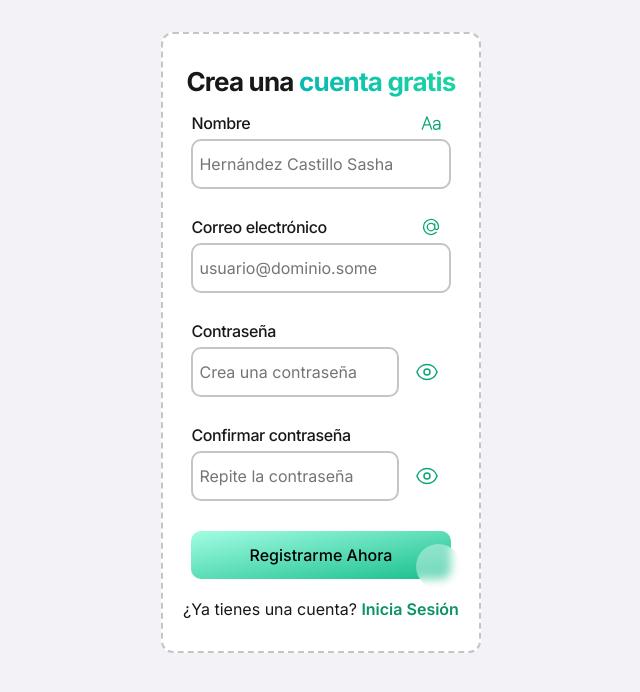
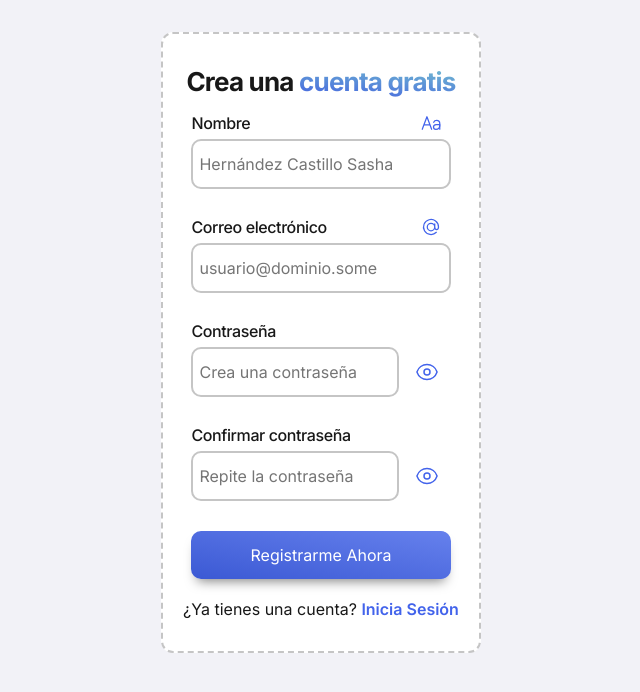
Before and after one commit to ValenciaArcega/fare, a React (Vite) app: page / in a window 1280 px wide. Both pictures are taken after a click on the button "Registrate". Shown: the top 692 px of the page, without its empty margins (319-959 px from the left). Built offline with nearby package versions, Linux system fonts and the light colour scheme; no server answers.

Commit message:
fixes: main color has been changed

```diff
--- a/src/App.css
+++ b/src/App.css
@@ -2,9 +2,10 @@
 
 :root {
   /* main colors */
-  --mainColor: #0ca678;
-  --mainColor-tint: #12b886;
-  --mainColor-shade: #099268;
+  /* --mainColor: #0ca678; */
+  --mainColor: #4263eb;
+  --mainColor-tint: #5573ed;
+  --mainColor-shade: #3b59d4;
 
   /* secondary colors */
   --black18: #181818;
@@ -41,7 +42,7 @@
   --borderInput-pass: #c5c5c5;
   --borderInput-passConfirm: #c5c5c5;
 
-  --shadow-finder: 0px 20px 18px -18px rgba(19, 144, 67, 0.2);
+  --shadow-finder: 0px 20px 18px -18px rgba(21, 91, 166, 0.2);
 }
 
 ::selection {
@@ -79,14 +80,14 @@ button {
 button,
 input {
   font-family: 'Inter', sans-serif;
-  color: var(--black18);
   background-color: var(--bg);
 }
 
 input,
 textarea {
   font-family: 'Inter', sans-serif;
-  caret-color: var(--mainColor-shade);
+  caret-color: var(--mainColor);
+  color: var(--black18);
   background-color: #fff;
 }
 
@@ -192,8 +193,8 @@ textarea {
   background: transparent;
   border: none;
   position: relative;
-  color: #1a1a1a;
   z-index: 1;
+  color: white;
   overflow: visible;
 }
 
@@ -209,13 +210,14 @@ textarea {
 
 .btn-blurCircle:hover {
   cursor: pointer;
+  color: #1c1c1c;
 }
 
 .btn-blurCircle::before {
   transform: translate(0%, 0%);
   width: 100%;
   height: 100%;
-  background: linear-gradient(to bottom right, #a3fde3, #18be8d);
+  background: linear-gradient(to top right, #3b59d4, #6681ed);
   border-radius: 10px;
 }
 
@@ -283,7 +285,7 @@ textarea {
 .task-title {
   margin-bottom: 8px;
   font-size: 20px;
-  font-weight: 600;
+  font-weight: 700;
   pointer-events: none;
   color: var(--mainColor);
 }
@@ -530,7 +532,7 @@ textarea {
 /* Home.jsx */
 .wrapper-welcomeText {
   margin-top: 72px;
-  margin-left: 18px;
+  margin-left: 16px;
   display: flex;
   flex-direction: column;
   gap: 6px;
@@ -540,13 +542,11 @@ textarea {
   letter-spacing: -1px;
   font-size: 32px;
   font-weight: 800;
-  background: radial-gradient(#00BCD4, #0ca865);
-  -webkit-background-clip: text;
-  -webkit-text-fill-color: transparent;
 }
 
 .welcomeText-p {
-  font-size: 18px;
+  font-size: 16px;
+  padding-right: 2px;
   font-weight: 500;
 }
 
@@ -641,7 +641,7 @@ textarea {
   transform: translate(0%, 0%);
   width: 100%;
   height: 100%;
-  background: linear-gradient(to bottom right, #ff9696, #ff3d3d);
+  background: linear-gradient(to bottom left, #ff8282, #ff1111);
   border-radius: 10px;
 }
 
@@ -854,15 +854,16 @@ textarea {
   margin-top: 12px;
   border-radius: 10px;
   font-size: 16px;
-  font-weight: 500;
+  font-weight: 400;
   border: none;
   outline: none;
-  color: #000;
+  color: white;
+  background: linear-gradient(to top right, #3b59d4, #6681ed);
+  box-shadow: 0 8px 12px -6px #00000080;
 }
 
 .signUp-btnRegister:hover {
   cursor: pointer;
-  box-shadow: 0px 10px 10px -7px rgba(0, 0, 0, 0.25);
 }
 
 .signUp-labelGoSignIn {
@@ -876,7 +877,7 @@ textarea {
   border: none;
   outline: none;
   background: none;
-  color: var(--mainColor-shade);
+  color: var(--mainColor) !important;
 }
 
 .signUp-btnGoSignIn:hover {
@@ -976,17 +977,16 @@ textarea {
   margin-top: 1.5rem;
   border-radius: 10px;
   font-size: 16px;
-  font-weight: 500;
+  font-weight: 400;
   border: none;
   outline: none;
-  color: #000;
-  /* background: linear-gradient(to top right, #24be71, #1cd176);
-  box-shadow: 0px 8px 12px -6px rgba(0, 0, 0, 0.2); */
+  color: white;
+  background: linear-gradient(to top right, #3b59d4, #6681ed);
+  box-shadow: 0 8px 12px -6px #00000080;
 }
 
 .login-buttonLogin:hover {
   cursor: pointer;
-  box-shadow: 0px 8px 12px -6px rgba(0, 0, 0, 0.21);
 }
 
 .login-labelBGR {
@@ -1001,7 +1001,7 @@ textarea {
   border: none;
   outline: none;
   background: none;
-  color: var(--mainColor-shade);
+  color: var(--mainColor) !important;
 }
 
 .login-BGR:hover {
@@ -1050,8 +1050,8 @@ textarea {
   display: none;
 }
 
-.gradientText-one {
-  background: linear-gradient(45deg, #07b5b5, #1ed9a1);
+.gradientText {
+  background: linear-gradient(365deg, #4463e0, #75c1cf);
   -webkit-background-clip: text;
   -webkit-text-fill-color: transparent;
 }
@@ -1076,7 +1076,7 @@ textarea {
   top: 0;
   left: 10px;
   transform: scale(1.07, 1.05) skewX(-22deg);
-  background: linear-gradient(to left, #26cf9d, #00d26a);
+  background: linear-gradient(to right, #7a94ff, #7ac1f6);
 }
 
 
--- a/src/classes/cl-appearance.jsx
+++ b/src/classes/cl-appearance.jsx
@@ -8,7 +8,7 @@ export class ClAppearance {
     btnDark.classList.add('hidden')
     btnLight.classList.remove('hidden')
 
-    this.root.setProperty('--mainColor', '#1BE0A5')
+    this.root.setProperty('--mainColor', '#5573ed')
     this.root.setProperty('--bg', '#181818')
     this.root.setProperty('--black18', '#fff');;
     this.root.setProperty('--ff', '#363636')
@@ -36,7 +36,7 @@ export class ClAppearance {
     btnLight.classList.add('hidden')
     btnDark.classList.remove('hidden')
 
-    this.root.setProperty('--mainColor', '#0ca678')
+    this.root.setProperty('--mainColor', '#4263eb')
     this.root.setProperty('--bg', '#f2f2f7')
     this.root.setProperty('--black18', '#181818')
     this.root.setProperty('--ff', '#fff')
@@ -52,7 +52,7 @@ export class ClAppearance {
     this.root.setProperty('--border-task', '#c9c9c9')
     this.root.setProperty('--bg-task', '#fff')
     // shadows
-    this.root.setProperty('--shadow-finder', '0px 20px 18px -18px rgba(19, 144, 67, 0.2)')
+    this.root.setProperty('--shadow-finder', '0px 20px 18px -18px rgba(21, 91, 166, 0.2)')
     // blur
     this.root.setProperty('--bg-blur-navBar', 'rgba(255, 255, 255, 0.4)')
   }
--- a/src/classes/cl-signIn.jsx
+++ b/src/classes/cl-signIn.jsx
@@ -3,8 +3,8 @@ export class ClSignIn {
   root = document.documentElement.style;
 
   _inputFocusIn(str, icon) {
-    this.root.setProperty(`--borderInput-signIn-${str}`, '#0ca678')
-    this.root.setProperty(`--fr-svg-${icon}`, '#0ca678')
+    this.root.setProperty(`--borderInput-signIn-${str}`, '#4263eb')
+    this.root.setProperty(`--fr-svg-${icon}`, '#4263eb')
   }
 
   _inputBlur(str, icon) {
--- a/src/components/forms/SignIn.jsx
+++ b/src/components/forms/SignIn.jsx
@@ -56,7 +56,7 @@ export function SignIn({ setIsRegistering }) {
 
       <form className="login" onSubmit={submitHandler}>
         <img className="login-img" src="login.svg" alt="" />
-        <h1 className="login-title"><span className="gradientText-one">Inicia Sesión</span></h1>
+        <h1 className="login-title"><span className="gradientText">Inicia Sesión</span></h1>
 
         <label className="login-label">Correo electrónico</label>
         <div className="signIn-wrapperInput-mail">
@@ -85,7 +85,7 @@ export function SignIn({ setIsRegistering }) {
           />
         </div>
 
-        <button className="btn-blurCircle login-buttonLogin" type="submit">Autenticarme</button>
+        <button className="login-buttonLogin" type="submit">Autenticarme</button>
 
         <label className="login-labelBGR" htmlFor="lbgr">¿No tienes una cuenta? <button
           id="lbgr"
--- a/src/components/forms/SignUp.jsx
+++ b/src/components/forms/SignUp.jsx
@@ -54,7 +54,7 @@ export function SignUp({ setIsRegistering }) {
         if (cl._reviewSignUp(e)) addUser(e)
       }}>
 
-        <h1 className="signUp-title">Crea una <span className="gradientText-one">cuenta gratis</span></h1>
+        <h1 className="signUp-title">Crea una <span className="gradientText">cuenta gratis</span></h1>
 
         <label className="signUp-label" htmlFor="sufn">Nombre<IconText /></label>
         <input
@@ -131,7 +131,7 @@ export function SignUp({ setIsRegistering }) {
         </div>
         <p className="signUp-passConfirm-p"></p>
 
-        <button type="submit" className="btn-blurCircle signUp-btnRegister" name="button to Register">Registrarme Ahora</button>
+        <button type="submit" className="signUp-btnRegister" name="button to Register">Registrarme Ahora</button>
 
         <label className="signUp-labelGoSignIn" htmlFor="sufbsi">¿Ya tienes una cuenta? <button id="sufbsi" className="signUp-btnGoSignIn" onClick={goSignIn}>Inicia Sesión</button></label>
 
--- a/src/components/pages/Home.jsx
+++ b/src/components/pages/Home.jsx
@@ -81,7 +81,7 @@ export function Home({ userMail }) {
         <NavBar />
         <Appearance />
         <section className="wrapper-welcomeText">
-          <h1 className="welcomeText-h1">Hola {name}</h1>
+          <h1 className="gradientText welcomeText-h1">Hola {name}</h1>
           <p className="welcomeText-p">{welcomeText}</p>
         </section>
         <AddTask
--- a/src/components/tasks/Tasks.jsx
+++ b/src/components/tasks/Tasks.jsx
@@ -48,7 +48,7 @@ export function Tasks({ tasksArray, userMail, setTasksArray }) {
             <main key={i}>
               <article className="task">
                 <div className="taskDescription">
-                  <p className="task-title">{note.title}</p>
+                  <h2 className="task-title">{note.title}</h2>
                   <p className="task-p">{note.description}</p>
                 </div>
                 {/* <div className="wrapper-task-buttons"> */}
```
Also changed, not shown: src/classes/cl-signUp.jsx (+5 -5 lines), public/login.svg.
